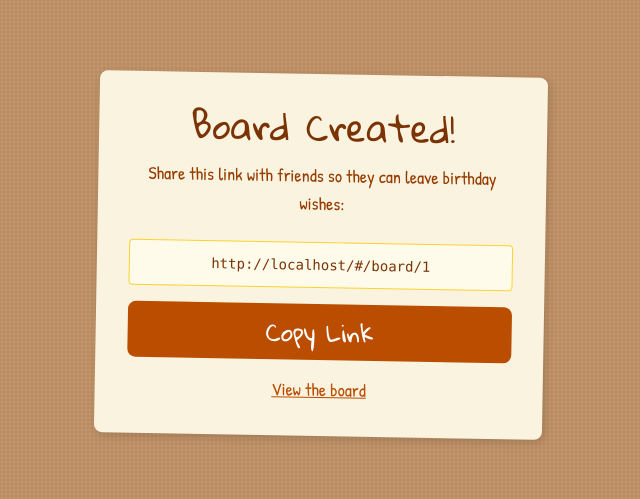
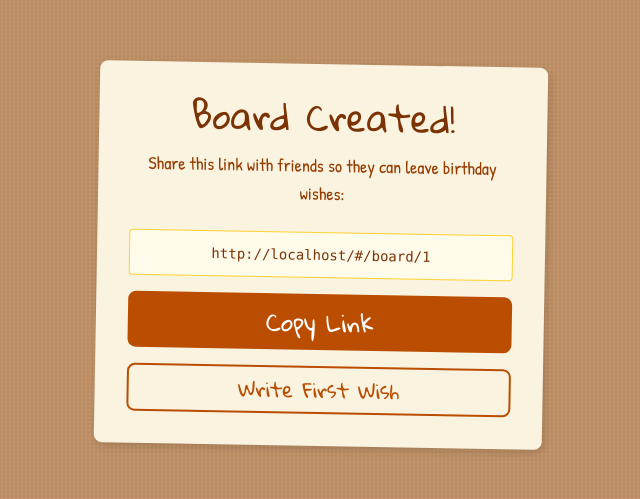
Before and after one commit to productnerd/birthdayboard, a React (Vite) app: page /created/1 in a window 1280 px wide. Shown: the part 145-644 px from the top of the page, without its empty margins (319-959 px from the left). Built offline with nearby package versions, Linux system fonts and the light colour scheme; no server answers; the HTML template or start-up script is replaced by a standard one; a web font is replaced by a local one.

Commit message:
Replace 'View the board' with 'Write First Wish' button
Co-Authored-By: Claude Opus 4.6 <noreply@anthropic.com>

```diff
--- a/src/pages/BoardCreated.tsx
+++ b/src/pages/BoardCreated.tsx
@@ -40,9 +40,9 @@ export default function BoardCreated() {
 
         <a
           href={`#/board/${slug}`}
-          className="text-amber-700 hover:text-amber-900 font-hand text-lg underline"
+          className="block w-full border-2 border-amber-700 text-amber-700 hover:bg-amber-50 font-handwriting text-xl py-2 rounded-lg transition-colors text-center"
         >
-          View the board
+          Write First Wish
         </a>
       </div>
     </div>
```
